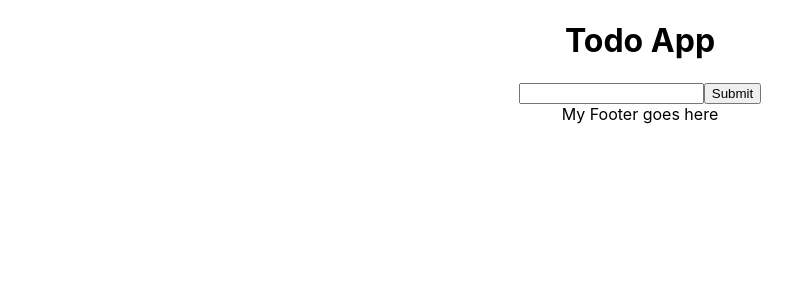
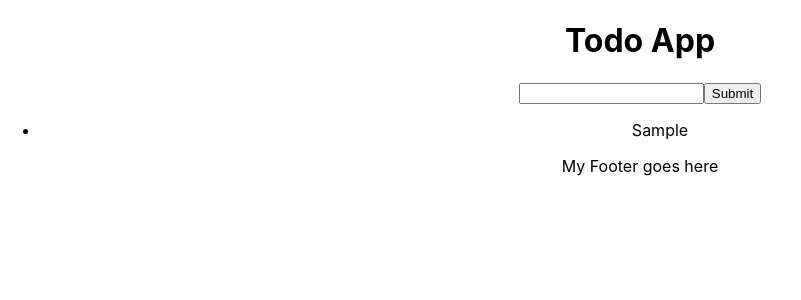
Before and after one commit to Neoplatonist/todo-app-react, a React (Create React App) app: page / in a window 1280 px wide. Both pictures are taken after typing "Sample" into the empty fields and a click on the input "Submit". Shown: the top 300 px of the page, without its empty margins (0-801 px from the left). Built offline with nearby package versions, Linux system fonts and the light colour scheme.

Commit message:
added a render TodoList component

```diff
--- /dev/null
+++ b/src/TodoList/index.js
@@ -0,0 +1,16 @@
+import React from 'react'
+import './todoList.css'
+
+const TodoList = ({ todos }) => {
+    const renderTodos = todos.map((todo, index) => {
+        return <li key={todo + "-" + index}>{todo}</li>
+    })
+
+    return (
+        <ul>
+            {renderTodos}
+        </ul>
+    )
+}
+
+export default TodoList
--- a/src/layout/Main/index.js
+++ b/src/layout/Main/index.js
@@ -2,6 +2,7 @@ import React, { Component } from 'react'
 import './main.css'
 
 import Form from '../../Form'
+import TodoList from '../../TodoList'
 
 class Main extends Component {
     state = {
@@ -16,6 +17,8 @@ class Main extends Component {
         return (
             <main>
                 <Form addTodo={this.addTodo} />
+
+                <TodoList todos={this.state.todos} />
             </main>
         )
     }
```
Also changed, not shown: src/TodoList/todoList.css (added).
